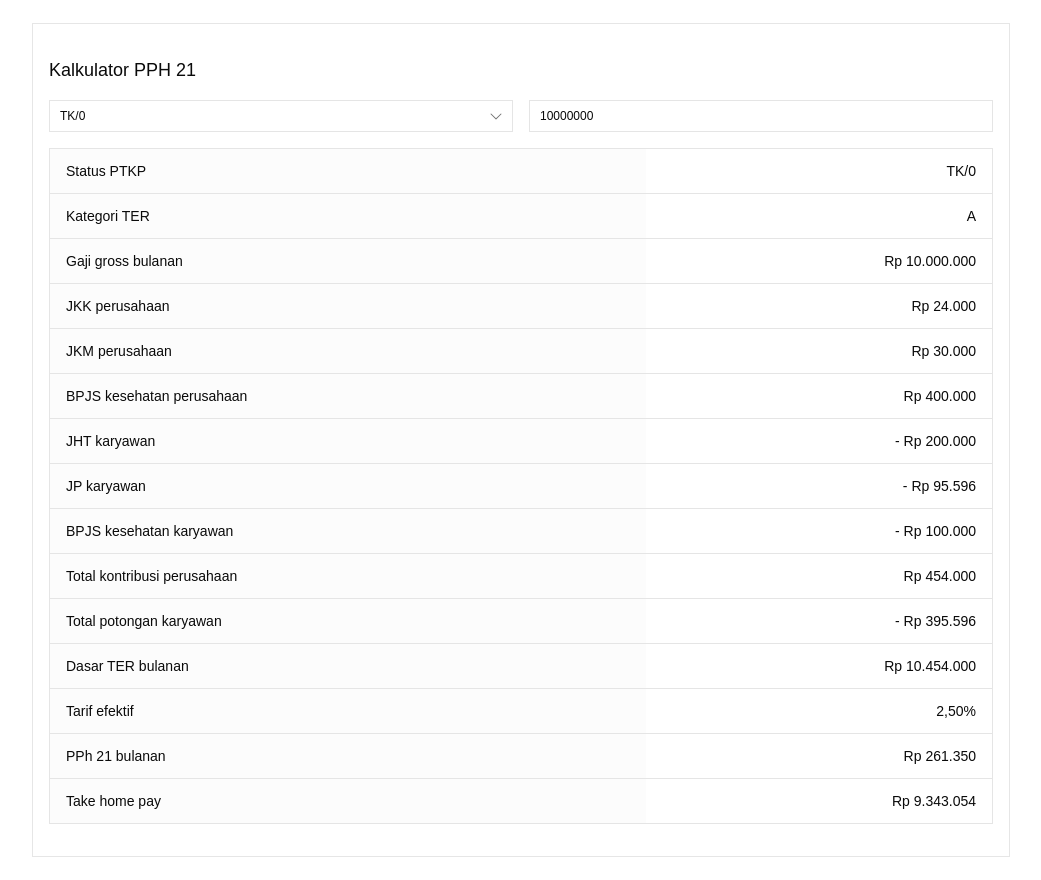
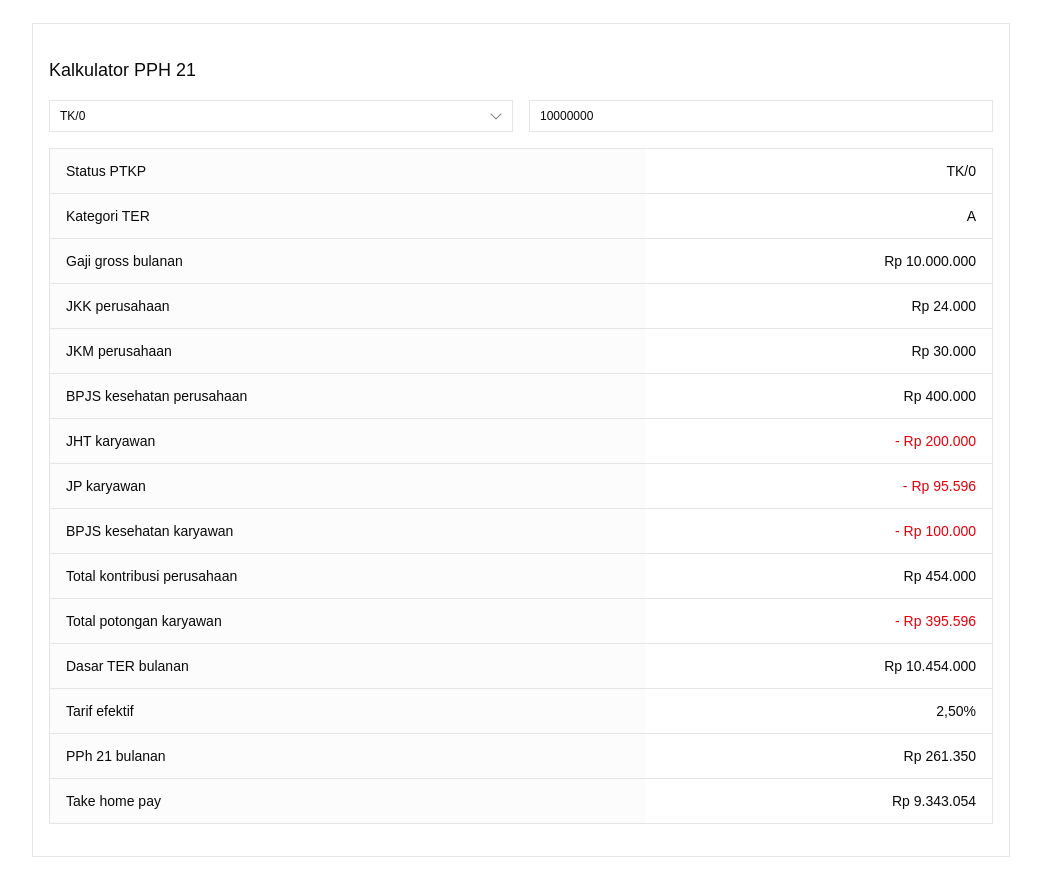
Before and after one commit to zasdaym/pph21, a React (Vite) app: page / in a window 1280 px wide. Shown: the whole page, without its empty margins (119-1160 px from the left). Built offline with nearby package versions, Linux system fonts and the light colour scheme; a web font is replaced by a local one.

Commit message:
Highlight deductions in table

```diff
--- a/src/App.tsx
+++ b/src/App.tsx
@@ -38,7 +38,7 @@ export default function App() {
   const grossSalary = Math.max(Number(salaryInput) || 0, 0);
   const result = calculateMonthlyTax(grossSalary, status);
 
-  const rows: Array<{ label: string; value: string }> = [
+  const rows: Array<{ label: string; value: string; negative?: boolean }> = [
     { label: "Status PTKP", value: result.status },
     { label: "Kategori TER", value: result.category },
     { label: "Gaji gross bulanan", value: formatCurrency(result.grossSalary) },
@@ -48,11 +48,20 @@ export default function App() {
       label: "BPJS kesehatan perusahaan",
       value: formatCurrency(result.employerContribution.bpjskes),
     },
-    { label: "JHT karyawan", value: `- ${formatCurrency(result.employeeContribution.jht)}` },
-    { label: "JP karyawan", value: `- ${formatCurrency(result.employeeContribution.jp)}` },
+    {
+      label: "JHT karyawan",
+      value: formatCurrency(result.employeeContribution.jht),
+      negative: true,
+    },
+    {
+      label: "JP karyawan",
+      value: formatCurrency(result.employeeContribution.jp),
+      negative: true,
+    },
     {
       label: "BPJS kesehatan karyawan",
-      value: `- ${formatCurrency(result.employeeContribution.bpjskes)}`,
+      value: formatCurrency(result.employeeContribution.bpjskes),
+      negative: true,
     },
     {
       label: "Total kontribusi perusahaan",
@@ -60,7 +69,8 @@ export default function App() {
     },
     {
       label: "Total potongan karyawan",
-      value: `- ${formatCurrency(result.employeeContributionTotal)}`,
+      value: formatCurrency(result.employeeContributionTotal),
+      negative: true,
     },
     { label: "Dasar TER bulanan", value: formatCurrency(result.taxableMonthlyIncome) },
     { label: "Tarif efektif", value: formatPercent(result.taxRate) },
@@ -108,7 +118,15 @@ export default function App() {
                 {rows.map((row) => (
                   <tr key={row.label} className="border-b border-border last:border-b-0">
                     <td className="bg-muted/30 px-4 py-3 text-left">{row.label}</td>
-                    <td className="px-4 py-3 text-right font-medium">{row.value}</td>
+                    <td
+                      className={
+                        row.negative
+                          ? "px-4 py-3 text-right font-medium text-destructive"
+                          : "px-4 py-3 text-right font-medium"
+                      }
+                    >
+                      {row.negative ? `- ${row.value}` : row.value}
+                    </td>
                   </tr>
                 ))}
               </tbody>
```
